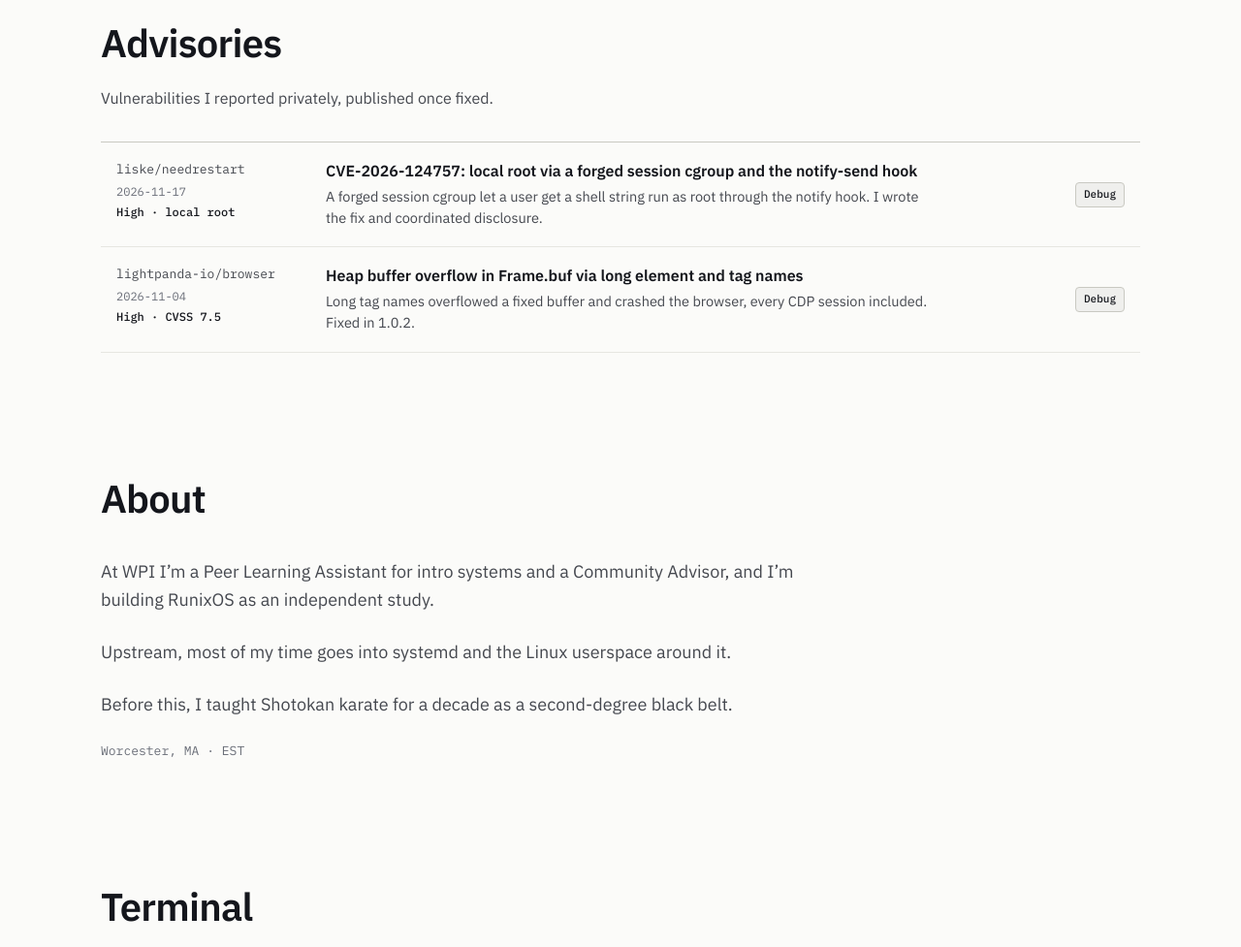
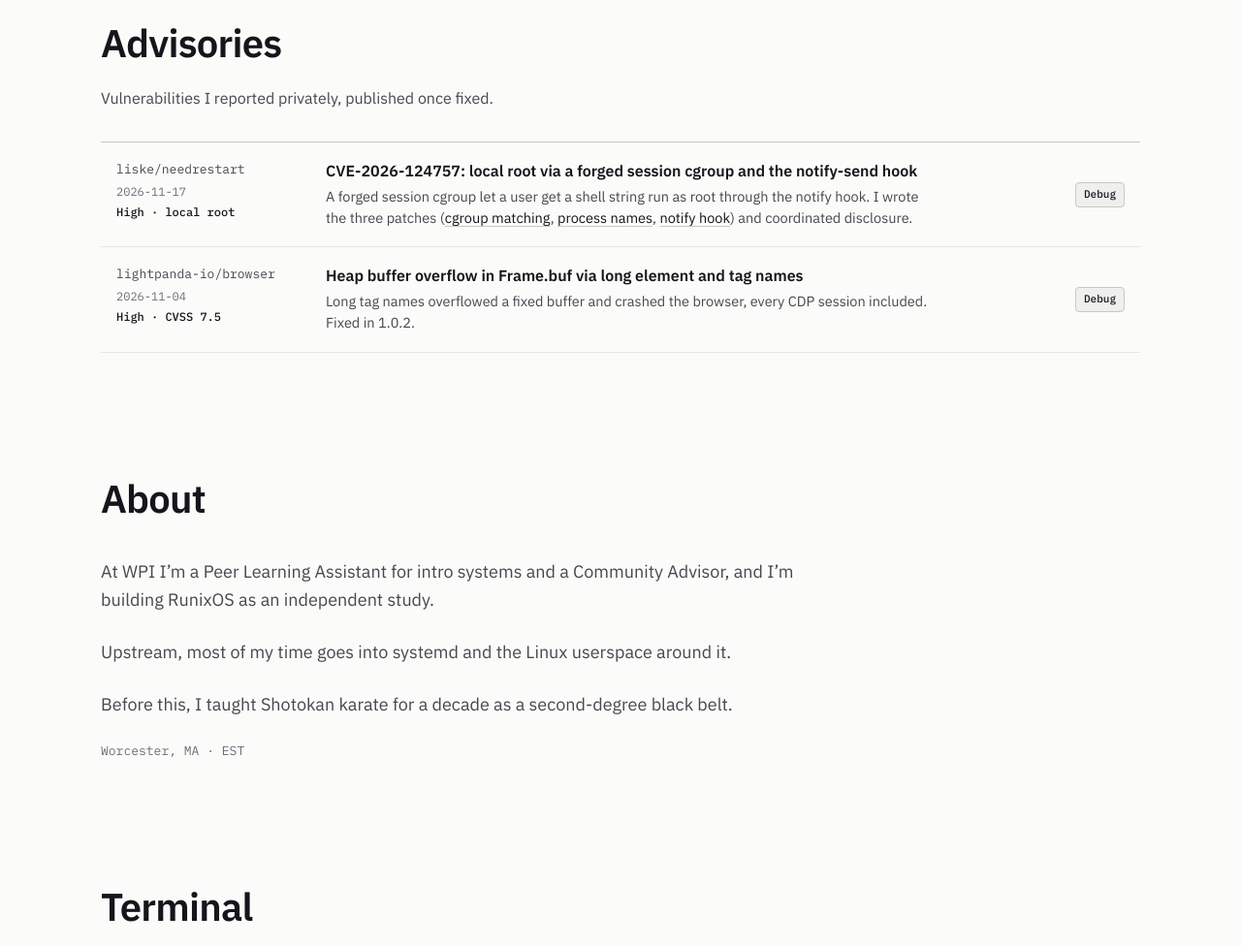
Before and after one commit to Ar-maan05/ar-maan05.github.io, a plain HTML site: page index.html in a window 1280 px wide. Shown: the part 4265-5242 px from the top of the page at 97% size. Drawn offline with Linux system fonts and the light colour scheme.

Commit message:
Link the CVE-2026-124757 patches; monochrome terminal done badge
The needrestart advisory now links the three commits (cgroup matching,
process names, notify hook). Links inside notes get a light underline.
The terminal's done badge drops its green; replay output keeps red/green
for the bug and the fix.

Claude-Session: https://claude.ai/code/session_01JA39jPKRQauMbdLVqa5uWw

```diff
--- a/index.html
+++ b/index.html
@@ -567,7 +567,7 @@ app = with_persistence(mcp, backend=<span class="s">"redis"</span>, url=<span cl
             <li class="pr advisory" data-advisory="CVE-2026-124757" data-repo="liske/needrestart">
               <p class="pr-meta"><span class="col-repo">liske/needrestart</span><span class="col-date">2026-11-17</span><span class="col-sev">High · local root</span></p>
               <h3 class="col-title"><a href="https://www.openwall.com/lists/oss-security/2026/11/17/27" target="_blank" rel="noopener">CVE-2026-124757: local root via a forged session cgroup and the notify-send hook</a></h3>
-              <p class="col-why">A forged session cgroup let a user get a shell string run as root through the notify hook. I wrote the fix and coordinated disclosure.</p>
+              <p class="col-why">A forged session cgroup let a user get a shell string run as root through the notify hook. I wrote the three patches (<a href="https://github.com/liske/needrestart/commit/7874c082c86f041512b01a02860a89b463524684" target="_blank" rel="noopener">cgroup matching</a>, <a href="https://github.com/liske/needrestart/commit/e8ae1f22f16b0b6023f86af0bcfdd88277f8ecec" target="_blank" rel="noopener">process names</a>, <a href="https://github.com/liske/needrestart/commit/b1996a1a6e2b22fbfdf3062d06712b0a49a99d73" target="_blank" rel="noopener">notify hook</a>) and coordinated disclosure.</p>
               <button class="btn-verify" type="button" aria-label="Debug CVE-2026-124757">Debug</button>
             </li>
             <li class="pr advisory" data-advisory="GHSA-3jpq-xwf3-rwr6" data-repo="lightpanda-io/browser">
--- a/styles.css
+++ b/styles.css
@@ -1923,3 +1923,16 @@ main > section { padding-block: var(--s-7); border-top: 0; }
 .advisory::before { background: var(--ink); }
 .advisory:hover { background: var(--merge-tint); }
 .advisory .col-title a:hover { color: var(--ink); }
+
+/* Links inside ledger and advisory notes (e.g. the CVE patches) */
+.pr .col-why a {
+  color: var(--ink);
+  text-decoration: underline;
+  text-decoration-color: var(--rule-strong);
+  text-underline-offset: 3px;
+}
+.pr .col-why a:hover { text-decoration-color: currentColor; }
+
+/* Terminal status badge: monochrome when a replay is done (replay output
+   keeps red/green, which marks the bug and the fix) */
+.ts-mode.is-done { background: var(--t-strong); color: var(--t-bg); }
```
